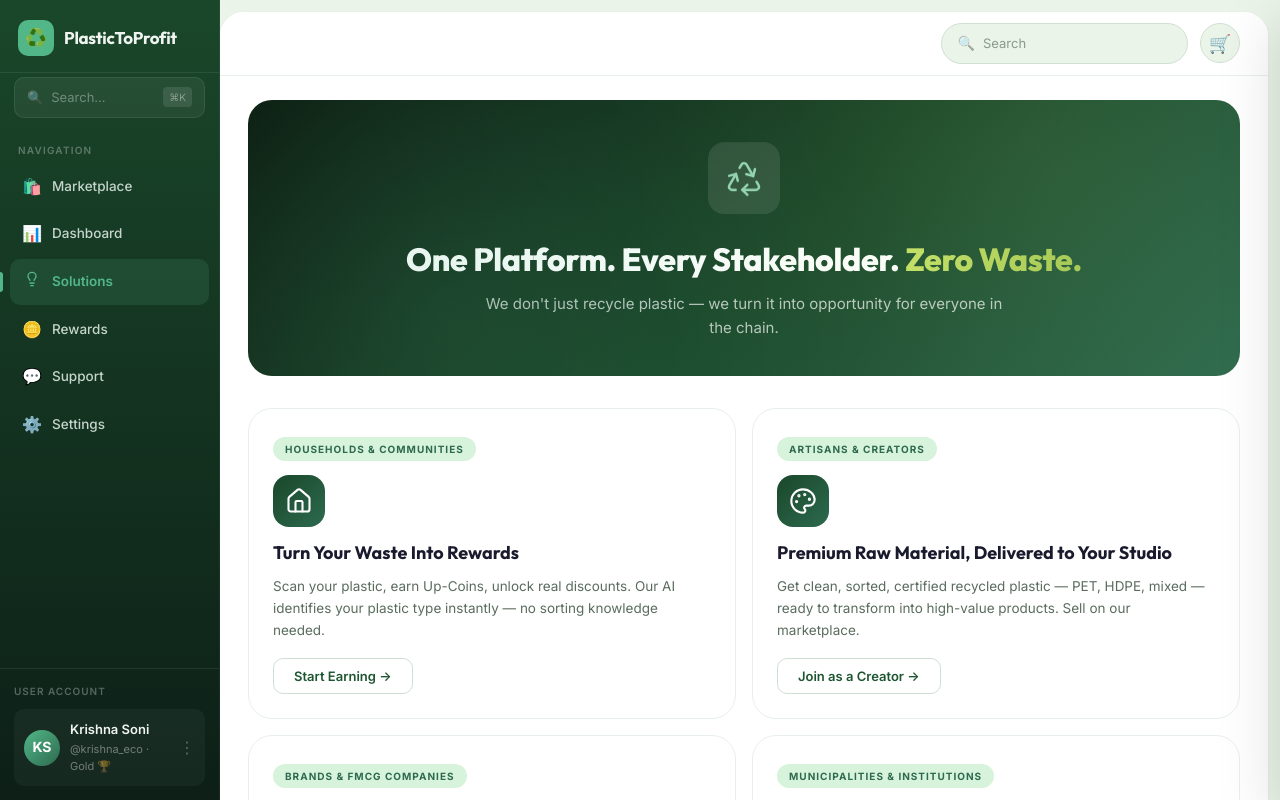
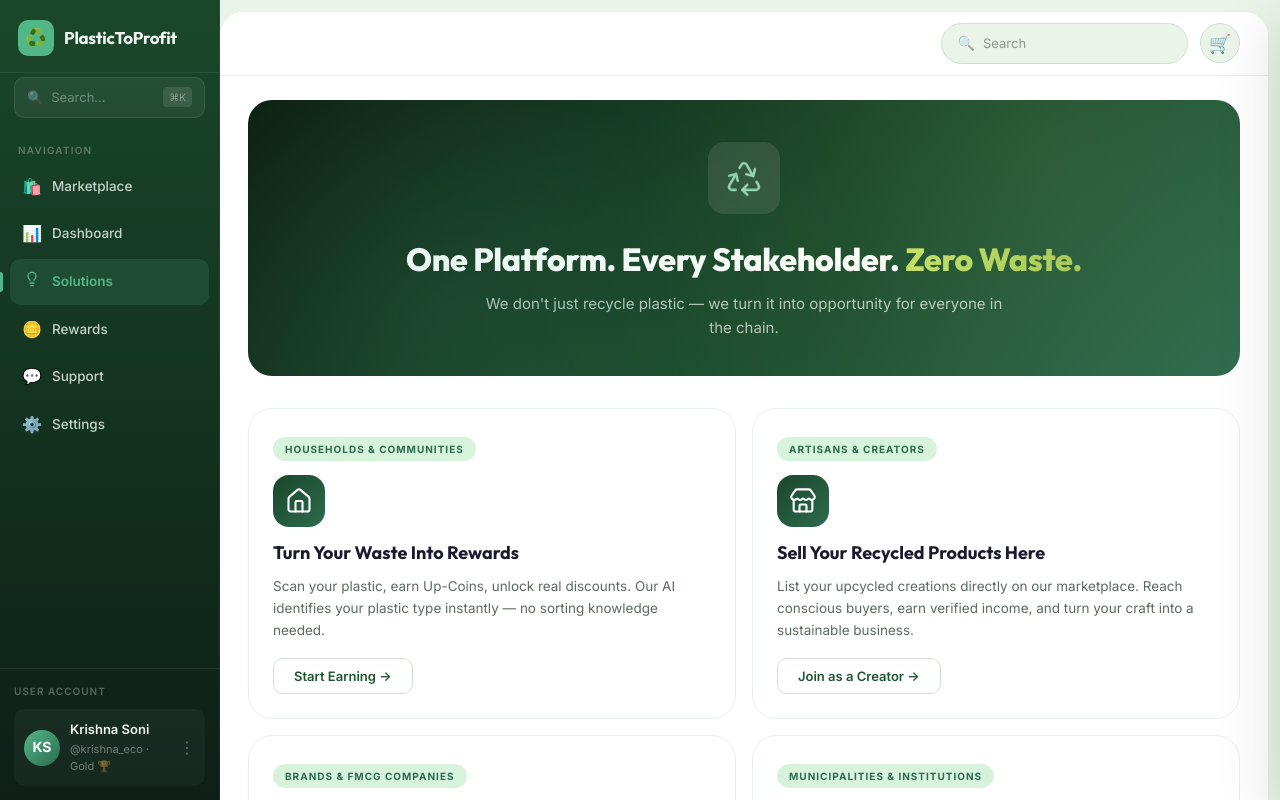
Before and after one commit to KRISHNASON1/pasticToProfit, a React (Vite) app: page /solutions in a window 1280 px wide. Shown: the top 800 px of the page. Built offline with nearby package versions, Linux system fonts and the light colour scheme.

Commit message:
feat: update Solutions page content to promote selling upcycled products and use the Store icon.

```diff
--- a/src/pages/Solutions/Solutions.jsx
+++ b/src/pages/Solutions/Solutions.jsx
@@ -3,7 +3,7 @@ import Header from '../../components/Header/Header';
 import {
     Recycle,
     Home,
-    Palette,
+    Store,
     Building2,
     Landmark,
     TrendingUp,
@@ -22,10 +22,10 @@ const solutionCards = [
         accent: 'var(--clr-primary-300)',
     },
     {
-        icon: Palette,
-        title: 'Premium Raw Material, Delivered to Your Studio',
+        icon: Store,
+        title: 'Sell Your Recycled Products Here',
         description:
-            'Get clean, sorted, certified recycled plastic — PET, HDPE, mixed — ready to transform into high-value products. Sell on our marketplace.',
+            'List your upcycled creations directly on our marketplace. Reach conscious buyers, earn verified income, and turn your craft into a sustainable business.',
         cta: 'Join as a Creator →',
         accent: 'var(--clr-accent)',
     },
```
